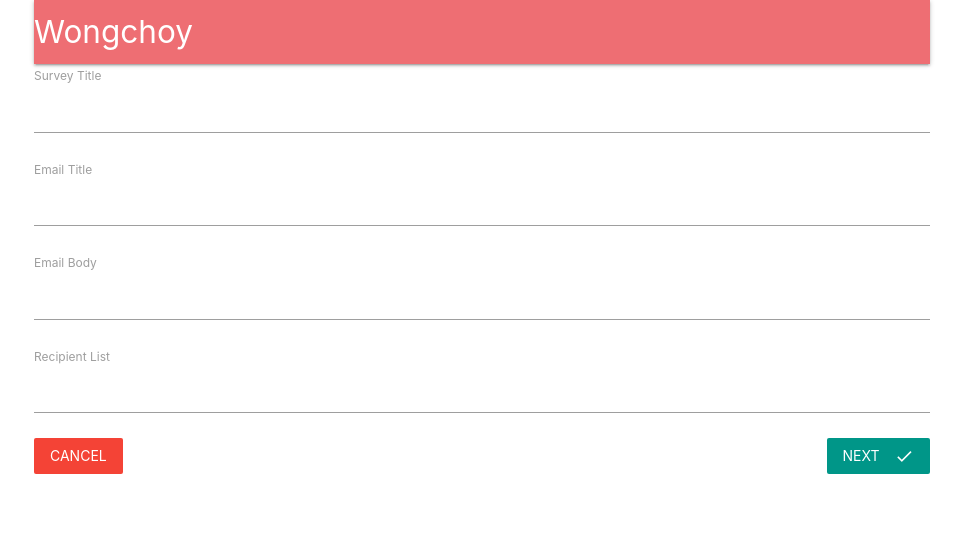
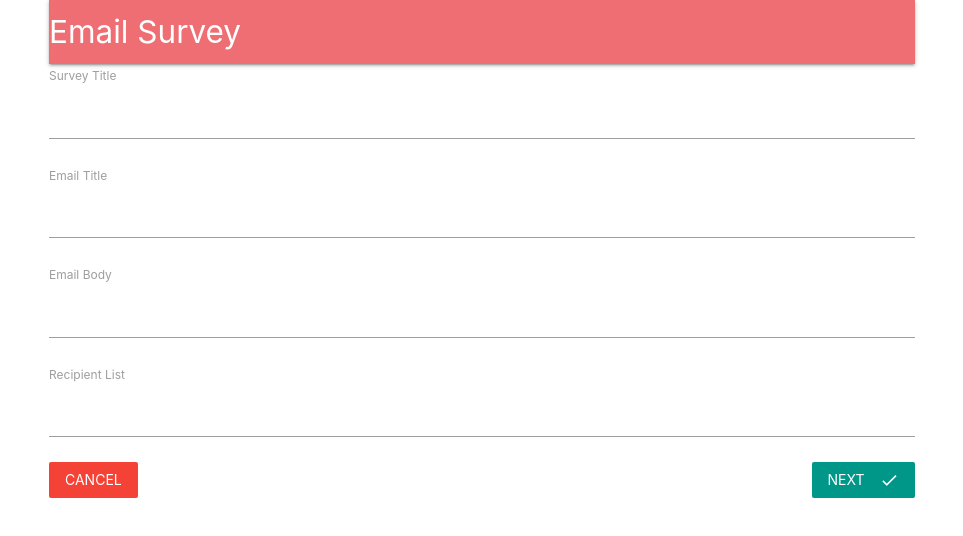
Before and after one commit to edisonleung1/email_survey, a React (Create React App) app in the folder client/: page /surveys/new in a window 1280 px wide. Shown: the top 536 px of the page, without its empty margins (158-1121 px from the left). Built offline with nearby package versions, Linux system fonts and the light colour scheme; no server answers.

Commit message:
add guide

```diff
--- a/client/public/index.html
+++ b/client/public/index.html
@@ -25,6 +25,10 @@
       Learn how to configure a non-root public URL by running `npm run build`.
     -->
     <link href="https://fonts.googleapis.com/icon?family=Material+Icons" rel="stylesheet">
+    <link rel="stylesheet" href="https://stackpath.bootstrapcdn.com/bootstrap/4.2.1/css/bootstrap.min.css" integrity="sha384-GJzZqFGwb1QTTN6wy59ffF1BuGJpLSa9DkKMp0DgiMDm4iYMj70gZWKYbI706tWS" crossorigin="anonymous">
+    <script src="https://code.jquery.com/jquery-3.3.1.slim.min.js" integrity="sha384-q8i/X+965DzO0rT7abK41JStQIAqVgRVzpbzo5smXKp4YfRvH+8abtTE1Pi6jizo" crossorigin="anonymous"></script>
+    <script src="https://cdnjs.cloudflare.com/ajax/libs/popper.js/1.14.6/umd/popper.min.js" integrity="sha384-wHAiFfRlMFy6i5SRaxvfOCifBUQy1xHdJ/yoi7FRNXMRBu5WHdZYu1hA6ZOblgut" crossorigin="anonymous"></script>
+    <script src="https://stackpath.bootstrapcdn.com/bootstrap/4.2.1/js/bootstrap.min.js" integrity="sha384-B0UglyR+jN6CkvvICOB2joaf5I4l3gm9GU6Hc1og6Ls7i6U/mkkaduKaBhlAXv9k" crossorigin="anonymous"></script>
     <title>React App</title>
   </head>
   <body>
--- a/client/src/components/Dashboard.js
+++ b/client/src/components/Dashboard.js
@@ -5,6 +5,15 @@ import SurveyList from './surveys/SurveyList';
 const Dashboard=()=>{
   return(
     <div>
+      <h1>
+      <button type="button" class="btn btn-primary">
+      Click on "+" to create new survey!<span class="badge badge-light">New</span>
+      </button>
+      <br />
+      <button type="button" class="btn btn-primary">
+      Click on "Add credit" to add fund!<span class="badge badge-light">New</span>
+      </button>
+      </h1>
       <SurveyList />
       <div className="fixed-action-btn">
         <Link to="/surveys/new" class="btn-floating btn-large red">
--- a/client/src/components/Header.js
+++ b/client/src/components/Header.js
@@ -28,7 +28,7 @@ class Header extends Component {
               to={this.props.auth ? '/surveys' : '/'}
               className="left brand-logo"
             >
-              Wongchoy
+              Email Survey
             </Link>
             <ul className="right">
               {this.renderContent()}
--- a/client/src/components/Landing.js
+++ b/client/src/components/Landing.js
@@ -4,8 +4,11 @@ const Landing=()=>{
   return(
     <div style={{textAlign:'center'}}>
       <h1>
-      Welcome to Wongchoy survey!
+      Welcome to email survey!
       </h1>
+      <h7>
+    This website allow you to login using google account(right top corner), then add fund to send out email survey!
+      </h7>
     </div>
   );
 };
--- a/client/src/components/surveys/SurveyList.js
+++ b/client/src/components/surveys/SurveyList.js
@@ -21,8 +21,8 @@ class SurveyList extends Component{
             </p>
           </div>
           <div className="card-action">
-            <a>Yes:{survey.yes}</a>
-            <a>No:{survey.no}</a>
+            <p>Yes:{survey.yes}</p>
+            <p>No:{survey.no}</p>
           </div>
         </div>
         );
```
